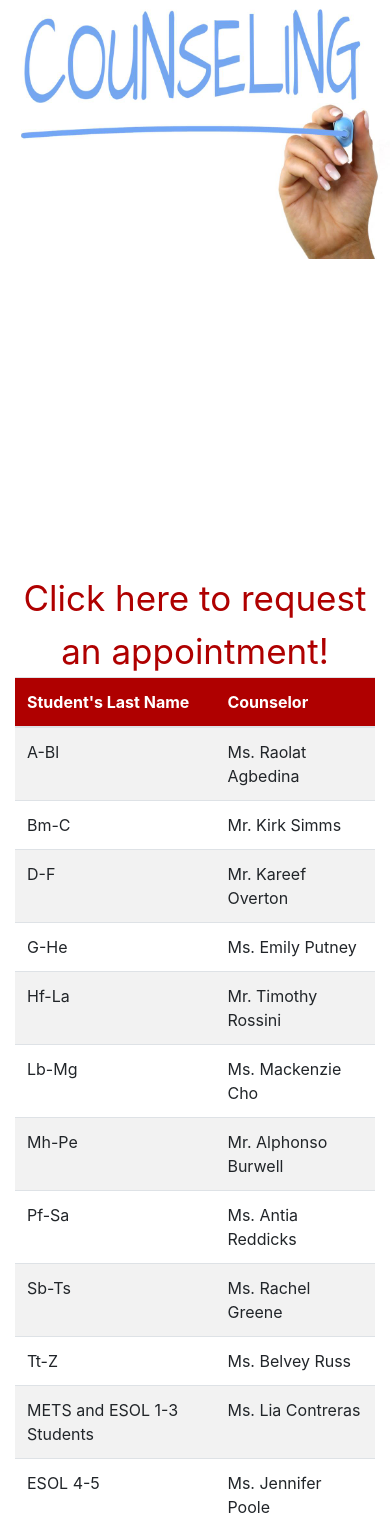
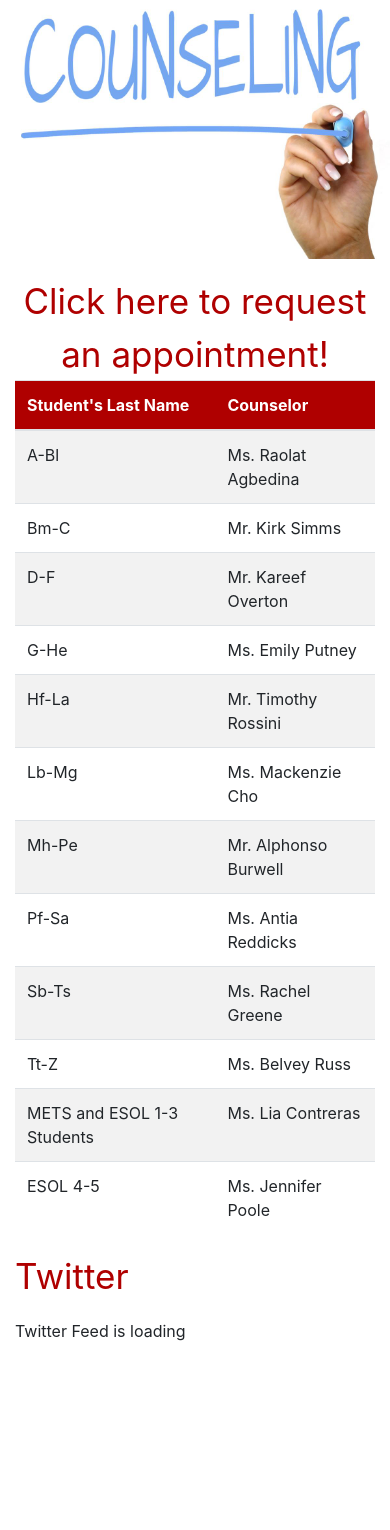
Before and after one commit to mbhs/counselor, a Django app: page / in a window 390 px wide. Shown: the part 57-1587 px from the top of the page. Run offline with Django 3.2, Linux system fonts and the light colour scheme; data comes from the database, SQL or seed files in the repository; some libraries are stand-ins or nearby versions.

Commit message:
removed space after home image and worked on making it responsive on medium screens

```diff
--- a/core/templates/base.html
+++ b/core/templates/base.html
@@ -30,10 +30,10 @@
 </div>
             <div class="container-fluid ml-0 pt-3 mr-0" style="z-index:1">
                     <div class="row">
-                        <div class="col-sm-2 sidebarThing" id="sidebarThing" style="z-index:100">
+                        <div class="sidebarThing col-2" id="sidebarThing" style="z-index:100">
                             {% include 'core/sidebar.html' %}
                         </div>
-                        <div class="col-sm-9">
+                        <div class="col">
                             {% block body %}c
 
                             {% endblock %}
--- a/core/templates/core/home.html
+++ b/core/templates/core/home.html
@@ -6,7 +6,7 @@
 
 <!-- Content here -->
 <div class="row">
-  <figure style="width: 100%; overflow: hidden; height: 66vh;"><img src="/media/oof.jpg" style="width:100%; display: block;"></figure>
+  <figure style="width: 100%; overflow: hidden; max-height: 66vh;"><img src="/media/oof.jpg" style="width:100%; display: block;"></figure>
 </div>
 <div class="row">
 <div class="col-md-12" class="headerText" style="text-align:center">
--- a/static/core/style.css
+++ b/static/core/style.css
@@ -15,6 +15,9 @@ body {
 
 .BLACKmenuLink:hover {background-color:#222222;color:#eeeeee;text-decoration:none;}
 
+.sidebarThing {
+    max-width: 100% !important;
+}
 
 header {
     position: fixed;
```
